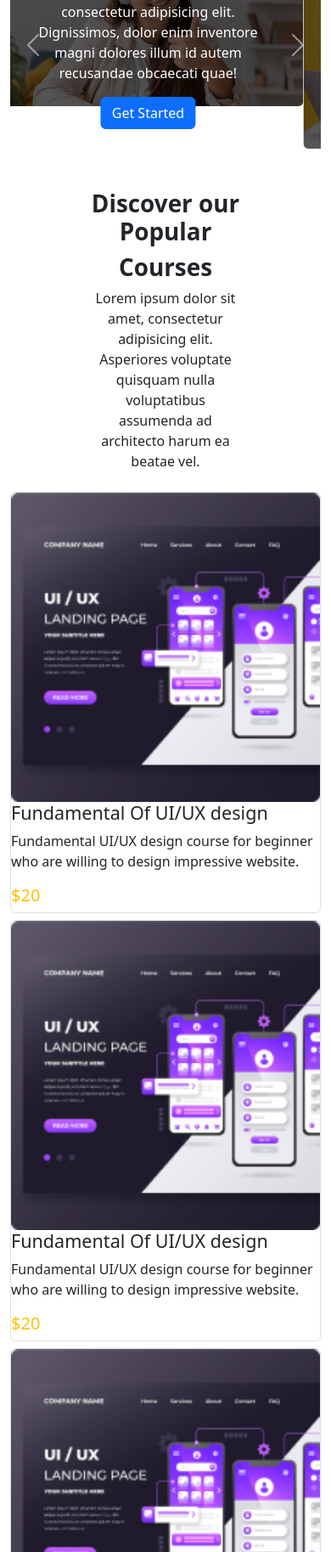
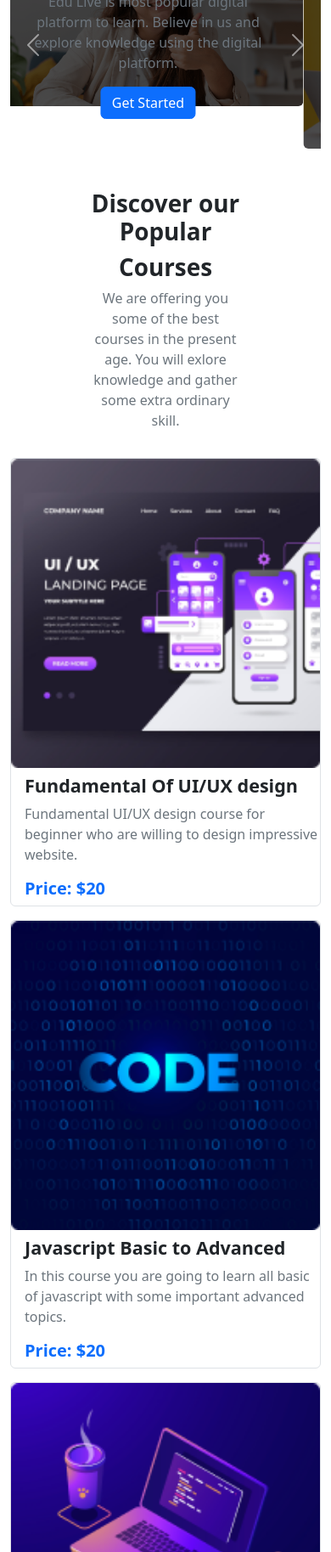
Before and after one commit to mejbaurrahman/Edu-Tech-Assignment, a plain HTML site: page index.html in a window 390 px wide. Shown: the part 173-2000 px from the top of the page at 85% size. Drawn offline with nearby package versions, Linux system fonts and the light colour scheme.

Commit message:
courses section adjust

```diff
--- a/index.html
+++ b/index.html
@@ -59,8 +59,8 @@
                     <div class="position-absolute w-100 top-0 h-100 d-flex justify-content-center align-items-center">
                             <div class="w-75 mx-lg-auto mt-lg-2 mt-sm-0 mt-0 text-center ">
 
-                                <h1 class="text-white ">Get Started Learning With Edu Live</h1>
-                                <p class="text-white ">Lorem ipsum dolor sit, amet consectetur adipisicing elit. Dignissimos, dolor enim inventore magni dolores illum id autem recusandae obcaecati quae!</p>
+                                <h1 class="text-white ">Get Started Digital Learning</h1>
+                                <p class="text-secondary ">Edu Live is most popular digital platform to learn. Believe in us and explore knowledge using the digital platform.</p>
                                 <div class="btn btn-primary">Get Started</div>
                             </div>
 
@@ -71,8 +71,8 @@
                     <div class="position-absolute w-100 top-0 start-0 h-100 d-flex justify-content-center align-items-center">
                             <div class="w-75 mx-lg-auto mt-lg-2 mt-sm-0 mt-0 text-center ">
 
-                                <h1 class="text-white">Get Started Learning With Edu Live</h1>
-                                <p class="text-white">Lorem ipsum dolor sit, amet consectetur adipisicing elit. Dignissimos, dolor enim inventore magni dolores illum id autem recusandae obcaecati quae!</p>
+                              <h1 class="text-white ">Get Started Digital Learning</h1>
+                              <p class="text-secondary ">Edu Live is most popular digital platform to learn. Believe in us and explore knowledge using the digital platform.</p>
                                 <div class="btn btn-primary">Get Started</div>
                             </div>
 
@@ -83,8 +83,8 @@
                     <div class="position-absolute w-100 top-0 start-0 h-100 d-flex justify-content-center align-items-center">
                             <div class="w-75 mx-lg-auto mt-lg-2 mt-sm-0 mt-0 text-center ">
 
-                                <h1 class="text-white">Get Started Learning With Edu Live</h1>
-                                <p class="text-white">Lorem ipsum dolor sit, amet consectetur adipisicing elit. Dignissimos, dolor enim inventore magni dolores illum id autem recusandae obcaecati quae!</p>
+                              <h1 class="text-white ">Get Started Digital Learning</h1>
+                                <p class="text-secondary ">Edu Live is most popular digital platform to learn. Believe in us and explore knowledge using the digital platform.</p>
                                 <div class="btn btn-primary">Get Started</div>
                             </div>
 
@@ -113,24 +113,46 @@
         <div class="w-50 mx-auto">
         <h1 class="text-center fw-bold">Discover our Popular</h1>
         <h1 class="text-center fw-bold">Courses</h1>
-        <p class="text-center">Lorem ipsum dolor sit amet, consectetur adipisicing elit. Asperiores voluptate quisquam nulla voluptatibus assumenda ad architecto harum ea beatae vel.</p>
+        <p class="text-center text-secondary">We are offering you some of the best courses in the present age. You will exlore knowledge and gather some extra ordinary skill.</p>
         </div>
 
-        <div class="row mt-3 g-2">
+        <div class="row mt-3 g-3">
           <div class="col-lg-6 col-md-12 col-sm-12 col-12 ">
             <div class=" border border-1 rounded">
               <div class="row">
                 <div class="col-lg-4 col-md-4 col-12">
                      <div class="w-100">
-                      <img src="images/course/course-1.png" class="w-100" alt="">
+                      <img src="images/course/course-1.png" class="w-100 h-auto" alt="">
                      </div>
                 </div>
                 <div class="col-lg-8 col-md-8 col-12">
                    <div class="h-100 d-flex flex-column justify-content-center align-items-end">
-                    <div>
-                      <h4>Fundamental Of UI/UX design</h4>
-                      <p>Fundamental UI/UX design course for beginner who are willing to design impressive website.</p>
-                    <h5 class="text-warning">$20</h5>
+                    <div class="ps-3 pt-2">
+
+                      <h4 class="fw-bold">Fundamental Of UI/UX design</h4>
+
+                      <p class="text-secondary">Fundamental UI/UX design course for beginner who are willing to design impressive website.</p>
+                    <h5 class="text-primary fw-bold">Price: $20</h5>
+                    </div>
+                   </div>
+                </div>
+            </div>
+            </div>
+        </div>
+          <div class="col-lg-6 col-md-12 col-sm-12 col-12 ">
+            <div class=" border border-1 rounded ">
+              <div class="row">
+                <div class="col-lg-4 col-md-4 col-12">
+                     <div class="w-100">
+                      <img src="images/course/course-2.png" class="w-100" alt="">
+                     </div>
+                </div>
+                <div class="col-lg-8 col-md-8 col-12">
+                   <div class="h-100 d-flex flex-column justify-content-center align-items-end">
+                    <div class="ps-3 pt-2">
+                      <h4 class="fw-bold">Javascript Basic to Advanced</h4>
+                      <p class="text-secondary">In this course you are going to learn all basic of javascript with some important advanced topics.</p>
+                    <h5 class="text-primary fw-bold">Price: $20</h5>
                     </div>
                    </div>
                 </div>
@@ -142,15 +164,15 @@
               <div class="row">
                 <div class="col-lg-4 col-md-4 col-12">
                      <div class="w-100">
-                      <img src="images/course/course-1.png" class="w-100" alt="">
+                      <img src="images/course/course-3.png" class="w-100" alt="">
                      </div>
                 </div>
                 <div class="col-lg-8 col-md-8 col-12">
                    <div class="h-100 d-flex flex-column justify-content-center align-items-end">
-                    <div>
-                      <h4>Fundamental Of UI/UX design</h4>
-                      <p>Fundamental UI/UX design course for beginner who are willing to design impressive website.</p>
-                    <h5 class="text-warning">$20</h5>
+                    <div class="ps-3 pt-2">
+                      <h4 class="fw-bold">Web Development</h4>
+                      <p class="text-secondary">This course covers frontend and backend development using ReactJs, NodeJs etc</p>
+                    <h5 class="text-primary fw-bold">Price: $20</h5>
                     </div>
                    </div>
                 </div>
@@ -162,15 +184,15 @@
               <div class="row">
                 <div class="col-lg-4 col-md-4 col-12">
                      <div class="w-100">
-                      <img src="images/course/course-1.png" class="w-100" alt="">
+                      <img src="images/course/course-4.png" class="w-100" alt="">
                      </div>
                 </div>
                 <div class="col-lg-8 col-md-8 col-12">
                    <div class="h-100 d-flex flex-column justify-content-center align-items-end">
-                    <div>
-                      <h4>Fundamental Of UI/UX design</h4>
-                      <p>Fundamental UI/UX design course for beginner who are willing to design impressive website.</p>
-                    <h5 class="text-warning">$20</h5>
+                    <div class="ps-3 pt-2">
+                      <h4 class="fw-bold">Digital Marketing</h4>
+                      <p class="text-secondary">Digital Marketing course covers facebook, Instagram and Email marketing.</p>
+                    <h5 class="text-primary fw-bold">Price: $20</h5>
                     </div>
                    </div>
                 </div>
@@ -182,15 +204,15 @@
               <div class="row">
                 <div class="col-lg-4 col-md-4 col-12">
                      <div class="w-100">
-                      <img src="images/course/course-1.png" class="w-100" alt="">
+                      <img src="images/course/course-5.png" class="w-100" alt="">
                      </div>
                 </div>
                 <div class="col-lg-8 col-md-8 col-12">
                    <div class="h-100 d-flex flex-column justify-content-center align-items-end">
-                    <div>
-                      <h4>Fundamental Of UI/UX design</h4>
-                      <p>Fundamental UI/UX design course for beginner who are willing to design impressive website.</p>
-                    <h5 class="text-warning">$20</h5>
+                    <div class="ps-3 pt-2">
+                      <h4 class="fw-bold">Photography Basic Rules</h4>
+                      <p class="text-secondary">All Basic rules of Photography are coverd in this course also have wild photogrphy.</p>
+                    <h5 class="text-primary fw-bold">Price: $20</h5>
                     </div>
                    </div>
                 </div>
@@ -202,35 +224,15 @@
               <div class="row">
                 <div class="col-lg-4 col-md-4 col-12">
                      <div class="w-100">
-                      <img src="images/course/course-1.png" class="w-100" alt="">
+                      <img src="images/course/course-6.png" class="w-100" alt="">
                      </div>
                 </div>
                 <div class="col-lg-8 col-md-8 col-12">
                    <div class="h-100 d-flex flex-column justify-content-center align-items-end">
-                    <div>
-                      <h4>Fundamental Of UI/UX design</h4>
-                      <p>Fundamental UI/UX design course for beginner who are willing to design impressive website.</p>
-                    <h5 class="text-warning">$20</h5>
-                    </div>
-                   </div>
-                </div>
-            </div>
-            </div>
-        </div>
-          <div class="col-lg-6 col-md-12 col-sm-12 col-12 ">
-            <div class=" border border-1 rounded">
-              <div class="row">
-                <div class="col-lg-4 col-md-4 col-12">
-                     <div class="w-100">
-                      <img src="images/course/course-1.png" class="w-100" alt="">
-                     </div>
-                </div>
-                <div class="col-lg-8 col-md-8 col-12">
-                   <div class="h-100 d-flex flex-column justify-content-center align-items-end">
-                    <div>
-                      <h4>Fundamental Of UI/UX design</h4>
-                      <p>Fundamental UI/UX design course for beginner who are willing to design impressive website.</p>
-                    <h5 class="text-warning">$20</h5>
+                    <div class="ps-3 pt-2">
+                      <h4 class="fw-bold">Motion Graphics</h4>
+                      <p class="text-secondary">This course includes motion graphics with basic graphic design and vedio editing.</p>
+                    <h5 class="text-primary fw-bold">Price: $20</h5>
                     </div>
                    </div>
                 </div>
@@ -239,7 +241,7 @@
         </div>
 
         </div>
-        <div class=" mt-3 w-50 mx-auto d-flex justify-content-center">
+        <div class=" mt-4 w-50 mx-auto d-flex justify-content-center">
           <div class="btn btn-primary">See More Courses</div>
         </div>
        </section>
@@ -251,11 +253,11 @@
                     <div class="d-flex justify-content-lg-end align-items-center justify-content-center">
                       <div>
                         <h2 class="text-white fw-bold text-lg-start text-center">Ready To Join?</h2>
-                      <p class="text-white text-lg-start text-center">Lorem ipsum dolor sit, amet consectetur adipisicing elit. Exercitationem saepe numquam aspernatur dolores ipsa natus fuga voluptas eveniet quaerat laboriosam.</p>
+                      <p class="text-white text-lg-start text-center">We are delightly inform you that we are going to start some qualityful courses. For your kind information, you can join our courses with some offers. You can join us with registration. Please do it.</p>
                       </div>
                     </div>
                 </div>
-                <div class="col-lg-6 col-12">
+                <div class="col-lg-6 col-12 pe-lg-4">
                   <div class="h-100 d-flex justify-content-lg-end align-items-lg-center justify-content-center">
                     <div class="btn btn-light text-primary" data-toggle="modal" data-target="#exampleModal">Register</div>
                     <!-- modal added  -->
@@ -369,7 +371,7 @@
               <div class="p-3">
                 <img src="images/company/company-1.png" class="img-fluid" alt="">
               </div>
-              <div class="p-3">
+              <div class="p-2">
                 <img src="images/company/company-2.png" class="img-fluid" alt="">
               </div>
               <div class="p-3">
@@ -381,7 +383,7 @@
               <div class="p-3">
                 <img src="images/company/company-5.png" class="img-fluid" alt="">
               </div>
-              <div class="p-3">
+              <div class="p-1">
                 <img src="images/company/company-6.png" class="img-fluid" alt="">
               </div>
             </div>
@@ -401,8 +403,8 @@
               <div class="ms-2">
                 <h6 class="text-secondary">Privacy Policy</h6>
               </div>
-              <div class="d-flex h-100 text-light ms-2">
-                <div class="vr border border-2 border-white text-white"></div>
+              <div class="d-flex text-light ms-2">
+                <div class="vr h-100 border border-2 border-white text-white"></div>
               </div>
               <div class="ms-2">
                 <h6 class="text-secondary">Terms of Use</h6>
@@ -410,17 +412,17 @@
              </div>
              <div class="d-flex justify-content-center">
               <div class=" fs-3 ms-2 p-3">
-                <a href="http://"><i class="fa-brands fa-facebook text-decoration-none text-white"></i></a>
+                <a href="https://web.facebook.com/?_rdc=1&_rdr" target="_blank"><i class="fa-brands fa-facebook text-decoration-none text-white"></i></a>
               </div>
               <div class=" fs-3 ms-2 p-3">
-                <a href=""><i class="fa-brands fa-instagram text-decoration-none text-white"></i></a>
+                <a href="https://www.instagram.com/" target="_blank"><i class="fa-brands fa-instagram text-decoration-none text-white"></i></a>
 
               </div>
               <div class="fs-3 ms-2 p-3">
-                <a href=""><i class="fa-brands fa-twitter text-decoration-none text-white"></i></a>
+                <a href="https://twitter.com/" target="_blank"><i class="fa-brands fa-twitter text-decoration-none text-white"></i></a>
               </div>
               <div class=" fs-3 ms-2 p-3">
-                <a href=""><i class="fa-brands fa-tiktok text-decoration-none text-white"></i></a>
+                <a href="https://www.youtube.com/" target="_blank"><i class="fa-brands fa-youtube text-decoration-none text-white"></i></a>
               </div>
 
              </div>
--- a/style.css
+++ b/style.css
@@ -4,5 +4,5 @@ body{
 }
 
 .cover-img{
-    filter: brightness(35%);
+    filter: brightness(30%);
   }
```
